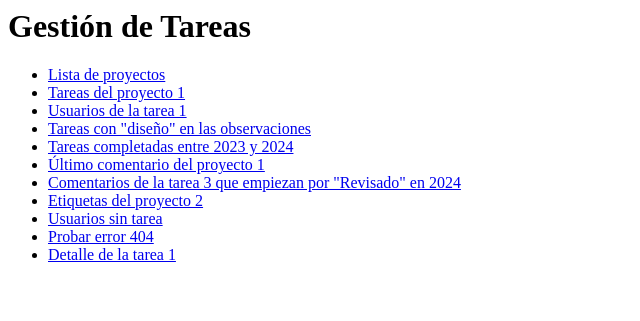
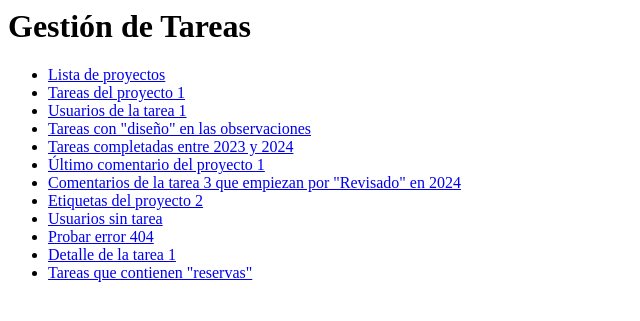
Before and after one commit to GuillermoPelaez22/CreacionURLs_Vistas_QuerySet, a Django app: page / in a window 1280 px wide. Shown: the top 321 px of the page, without its empty margins (0-640 px from the left). Run offline with Django 5.2, Linux system fonts and the light colour scheme.

Commit message:
URL 4: Buscar tareas por texto

```diff
--- a/tareas/templates/index.html
+++ b/tareas/templates/index.html
@@ -11,4 +11,5 @@
     <li><a href="{% url 'usuarios_sin_tarea' %}">Usuarios sin tarea</a></li>
     <li><a href="/esta-pagina-no-existe/">Probar error 404</a></li>
     <li><a href="{% url 'dame_tarea' 1 %}">Detalle de la tarea 1</a></li>
+    <li><a href="{% url 'buscar_tareas' 'reservas' %}">Tareas que contienen "reservas"</a></li>
 </ul>
--- a/tareas/urls.py
+++ b/tareas/urls.py
@@ -13,4 +13,5 @@ urlpatterns = [
     path('proyecto/<int:id_proyecto>/etiquetas/', views.etiquetas_proyecto, name='etiquetas_proyecto'),
     path('usuarios/sin-tarea/', views.usuarios_sin_tarea, name='usuarios_sin_tarea'),
     path('tarea/<int:id_tarea>/', views.dame_tarea, name='dame_tarea'),
+    path('tareas/buscar/<str:texto>/', views.buscar_tareas, name='buscar_tareas'),
 ]
--- a/tareas/views.py
+++ b/tareas/views.py
@@ -1,5 +1,6 @@
 from django.shortcuts import render, get_object_or_404
 from .models import Proyecto, Tarea, Asignacion, Comentario, Etiqueta, Usuario
+from django.db.models import Q
 
 
 def index(request):
@@ -163,3 +164,27 @@ def dame_tarea(request, id_tarea):
     -- 3) asignaciones de la tarea (tabla intermedia tareas_asignacion) y su usuario
     """
     return render(request, 'tarea/detalle.html', {'tarea': tarea})
+
+# Vista: muestra las tareas cuyo título o descripción contienen un texto,
+# ordenadas de más nueva a más antigua, con su proyecto y su creador (ManyToOne),
+# sus etiquetas (ManyToMany) y los usuarios asignados (tabla intermedia)
+def buscar_tareas(request, texto):
+    tareas = (Tarea.objects
+              .select_related('proyecto', 'creador')
+              .prefetch_related('etiquetas', 'asignacion_set__usuario')
+              .filter(Q(titulo__contains=texto) | Q(descripcion__contains=texto))
+              .order_by('-fecha_creacion'))
+    """
+    SELECT *
+    FROM tareas_tarea t
+    INNER JOIN tareas_proyecto p ON t.proyecto_id = p.id
+    INNER JOIN tareas_usuario u ON t.creador_id = u.id
+    WHERE t.titulo LIKE '%texto%'
+       OR t.descripcion LIKE '%texto%'
+    ORDER BY t.fecha_creacion DESC;
+
+    -- prefetch_related lanza una consulta extra por cada relación:
+    -- 1) etiquetas (tabla intermedia tareas_tarea_etiquetas)
+    -- 2) asignaciones (tabla intermedia tareas_asignacion) y su usuario
+    """
+    return render(request, 'tarea/buscar.html', {'tareas': tareas, 'texto': texto})
```
Also changed, not shown: tareas/templates/tarea/buscar.html (added, +33 -0 lines), README.md.
